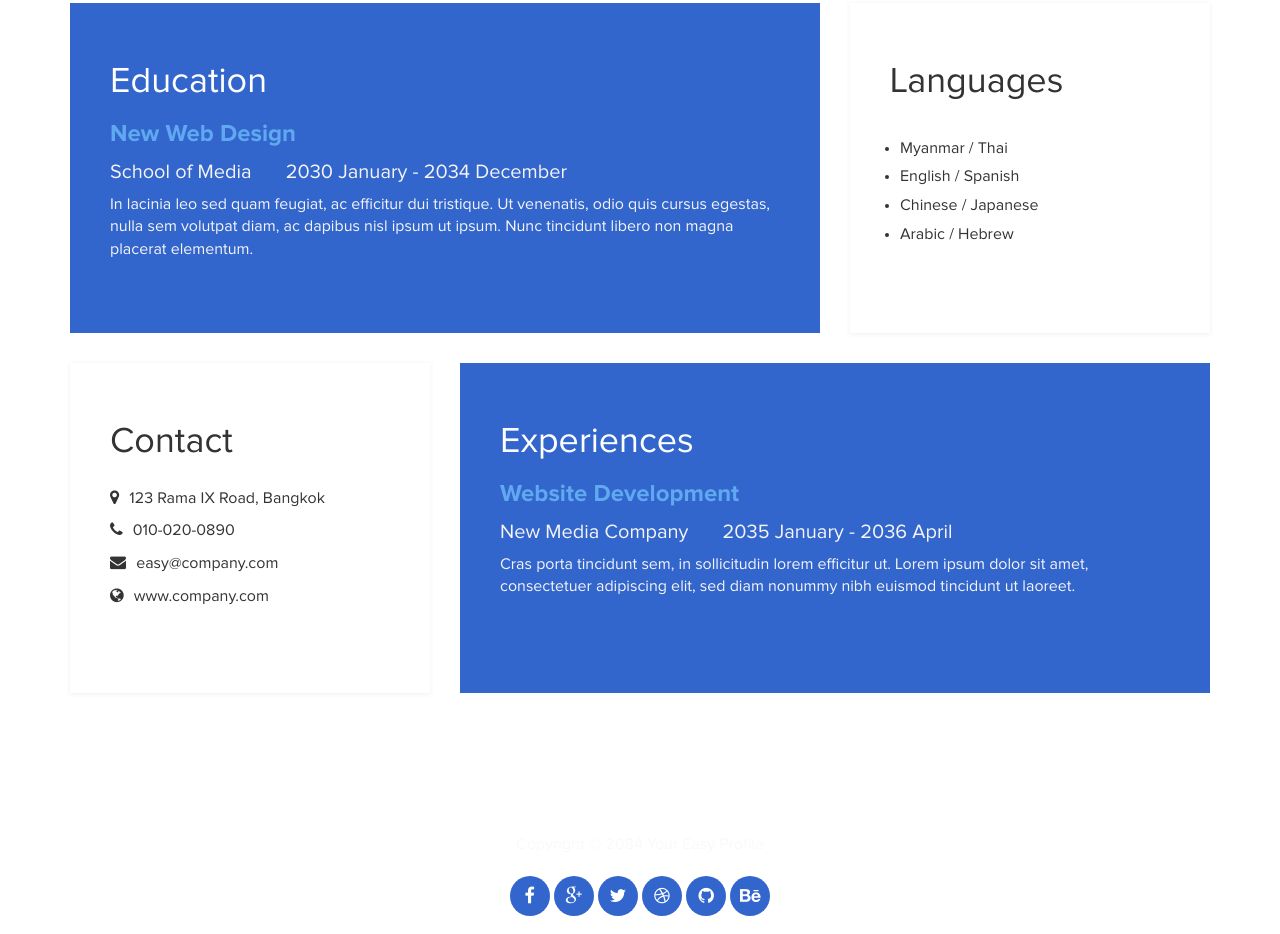
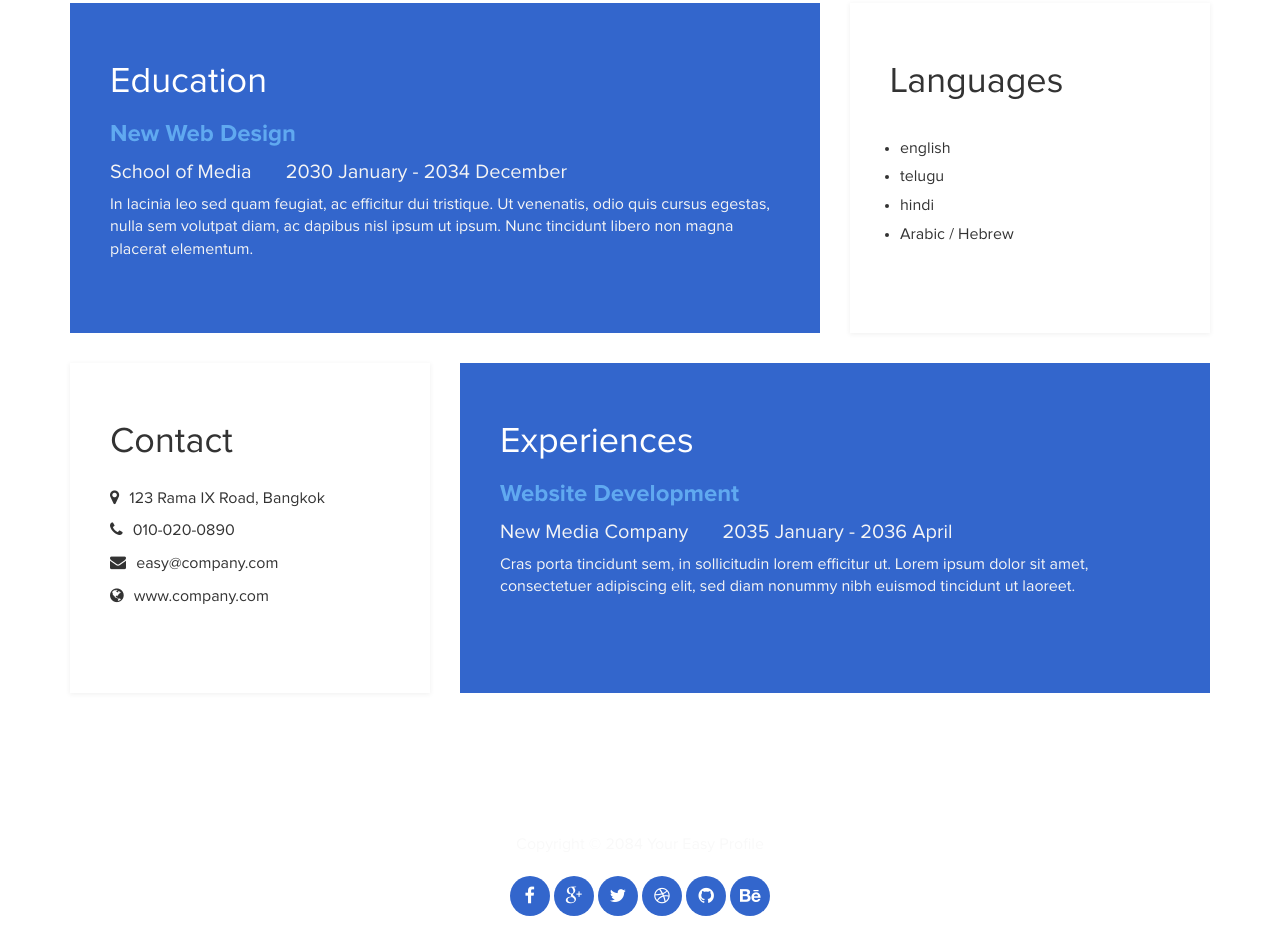
Before and after one commit to bharathidamarla1258/bharathidamarla1258.github.io, a plain HTML site: page index.html in a window 1280 px wide. Shown: the part 1076-2010 px from the top of the page. Drawn offline with Linux system fonts and the light colour scheme.

Commit message:
profile uploading

```diff
--- a/index.html
+++ b/index.html
@@ -95,9 +95,9 @@ http://www.templatemo.com/tm-467-easy-profile
 			<div class="languages">
 				<h2>Languages</h2>
 					<ul>
-						<li>Myanmar / Thai</li>
-						<li>English / Spanish</li>
-						<li>Chinese / Japanese</li>
+						<li>english</li>
+						<li>telugu</li>
+						<li>hindi</li>
 						<li>Arabic / Hebrew</li>
 					</ul>
 			</div>
```
